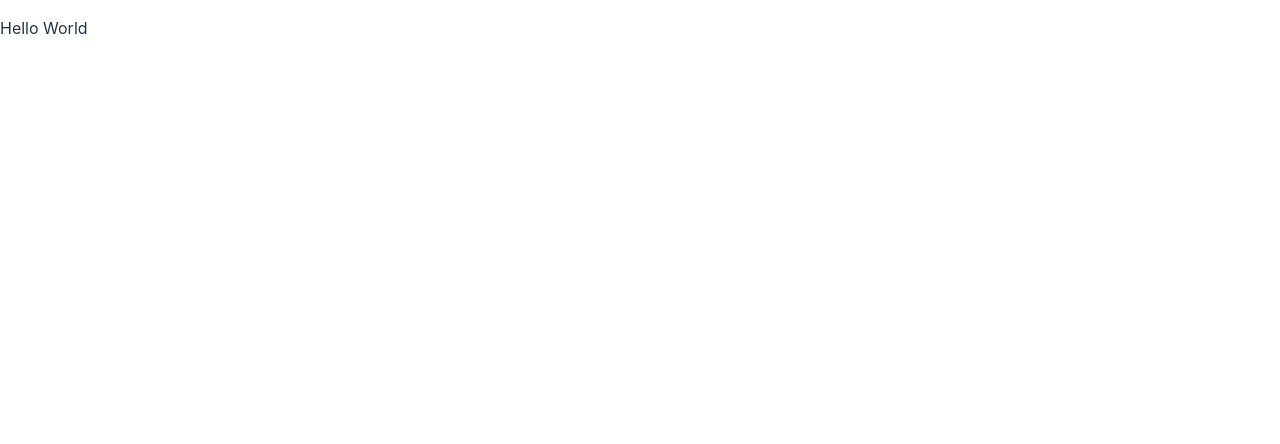
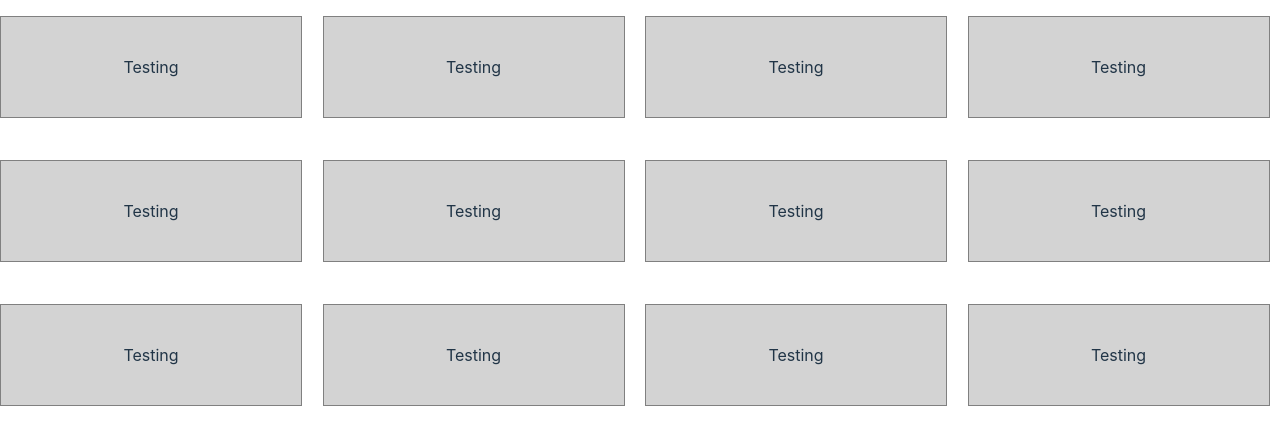
Before and after one commit to Aaron-Locklear/react-memory-game, a React (Vite) app: page / in a window 1280 px wide. Shown: the top 444 px of the page. Built offline with nearby package versions, Linux system fonts and the light colour scheme.

Commit message:
Create GameBoard

```diff
--- a/src/App.jsx
+++ b/src/App.jsx
@@ -1,11 +1,11 @@
 import React, { useState, useEffect } from 'react'
 import './App.css'
+import GameBoard from './GameBoard/index.jsx';
 
 function App() {
-  console.log("hello");
 
   return(<>
-    <p>Hello World</p>
+    <GameBoard></GameBoard>
   </>);
 }
 
--- a/src/assets/Card/index.css
+++ b/src/Card/index.css
@@ -1,5 +1,5 @@
-*{
-  width: 200px;
+p{
+  width: 300px;
   height: 100px;
   background-color: lightgray;
   border: 1px solid gray;
--- /dev/null
+++ b/src/Card/index.jsx
@@ -0,0 +1,8 @@
+import React, { useState, useEffect } from 'react'
+import "./index.css"
+
+export default function Card(){
+  return(
+    <p>Testing</p>
+  );
+}
--- /dev/null
+++ b/src/GameBoard/index.css
@@ -0,0 +1,5 @@
+section{
+  display: grid;
+  grid-template-columns: repeat(auto-fill, minmax(300px, 1fr));
+  gap: 10px;
+}
--- /dev/null
+++ b/src/GameBoard/index.jsx
@@ -0,0 +1,21 @@
+import React, { useState, useEffect } from 'react'
+import './index.css'
+import Card from '../Card/index.jsx'
+
+export default function GameBoard(){
+
+  return(<section>
+    <Card></Card>
+    <Card></Card>
+    <Card></Card>
+    <Card></Card>
+    <Card></Card>
+    <Card></Card>
+    <Card></Card>
+    <Card></Card>
+    <Card></Card>
+    <Card></Card>
+    <Card></Card>
+    <Card></Card>
+  </section>)
+}
--- a/src/assets/Card/index.jsx
+++ /dev/null
@@ -1,6 +0,0 @@
-import React, { useState, useEffect } from 'react'
-import './index.css'
-
-export default function Card(props){
-
-}
--- a/src/assets/GameBoard/index.css
+++ /dev/null
@@ -1,5 +0,0 @@
-section{
-  display: grid;
-  grid-template-columns: repeat(auto-fill, minmax(200px, 1fr));
-  gap: 10px;
-}
```
Also changed, not shown: src/assets/GameBoard/index.jsx (deleted, +0 -9 lines).
